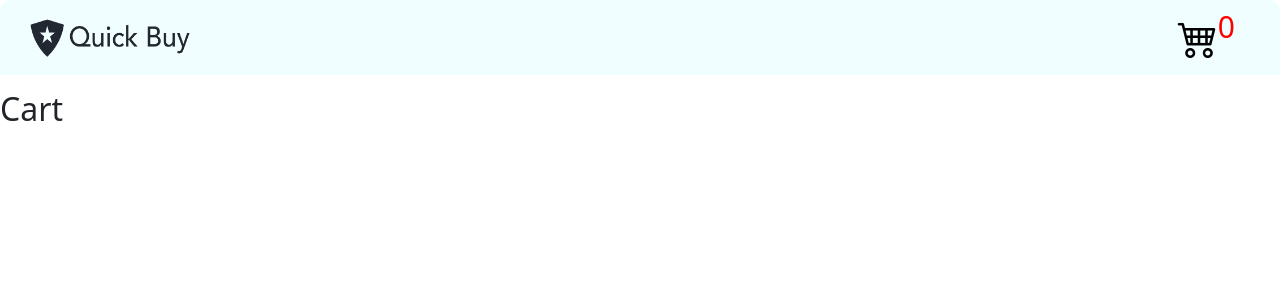
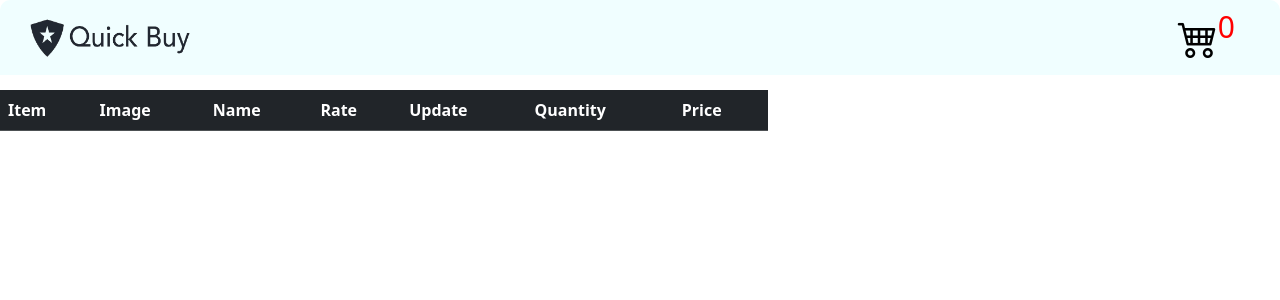
Before and after one commit to akashjayas11/React_Project, a React (Vite) app: page /cart in a window 1280 px wide. Shown: the top 300 px of the page. Built offline with nearby package versions, Linux system fonts and the light colour scheme.

Commit message:
css abd  qauanatity increase by pratiba

```diff
--- a/src/Components/Cart/CartPage.tsx
+++ b/src/Components/Cart/CartPage.tsx
@@ -3,20 +3,44 @@ import { useCart } from '../contexts/CartContext';
 import './CartPage.css'
 
 const CartPage: React.FC = () => {
-  const { cartItems, removeFromCart } = useCart();
-
+  const { cartItems, removeFromCart,addToCart } = useCart();
+  // const {cartItems, setCartItems} = useCart();
   return (
     <div className='Cart_page'>
-      <h2>Cart</h2>
-      <ul>
-        {cartItems.map((item) => (
-          <li key={item.id}>
 
-            <img src={item.image} className='imageContain' />-{item.title} - ${item.price} - Quantity: {item.quantity}
-            <button onClick={() => removeFromCart(item.id)}>Remove</button>
-          </li>
-        ))}
-      </ul>
+
+<table className="table table-hover" style={{width: '60%'}}>
+  <thead className="table-dark">
+  <tr>
+      <th scope="col">Item</th>
+      <th scope="col">Image</th>
+      <th scope="col">Name</th>
+      <th scope="col">Rate</th>
+      <th scope="col">Update</th>
+      <th scope="col">Quantity</th>
+      <th scope="col">Price</th>
+
+    </tr>
+  </thead>
+  <tbody>
+    {cartItems.map((item,index) => (
+      <tr key={item.id}>
+      {/* <th scope="row">1</th> */}
+      <td>{index + 1}</td>
+      <td><img src={item.image} style={{width:'100px',height:'100px'}} className='imageContain' /></td>
+      <td>{item.title}</td>
+      <td>${item.price}</td>
+      <td><button className='btn btn-sm btn-primary' onClick={() => addToCart(item.id)}>+</button>
+      <button className='btn btn-sm btn-danger' onClick={() => removeFromCart(item.id)}>-</button>
+      </td>
+      <td>{item.quantity}</td>
+      <td>${item.price * item.quantity}</td>
+    </tr>
+    ))}
+  </tbody>
+</table>
+
+
     </div>
   );
 };
```
